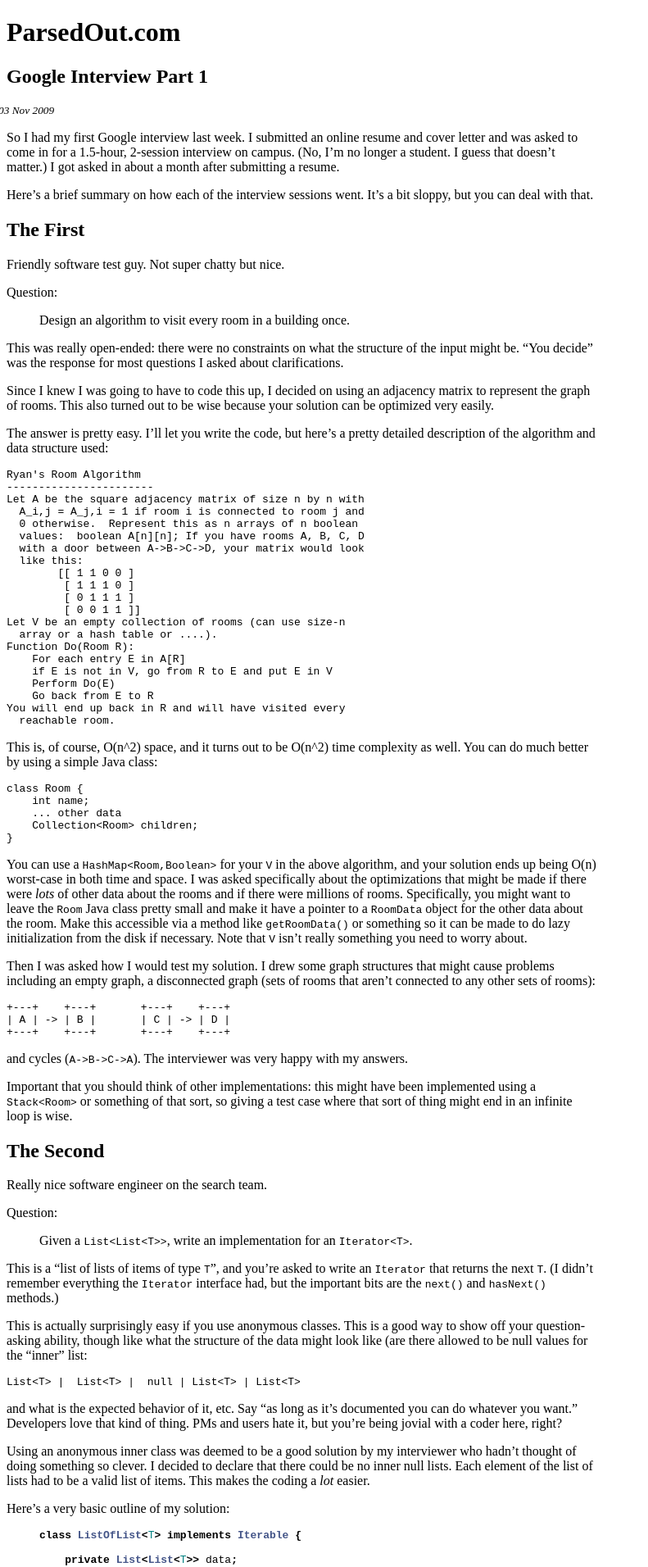
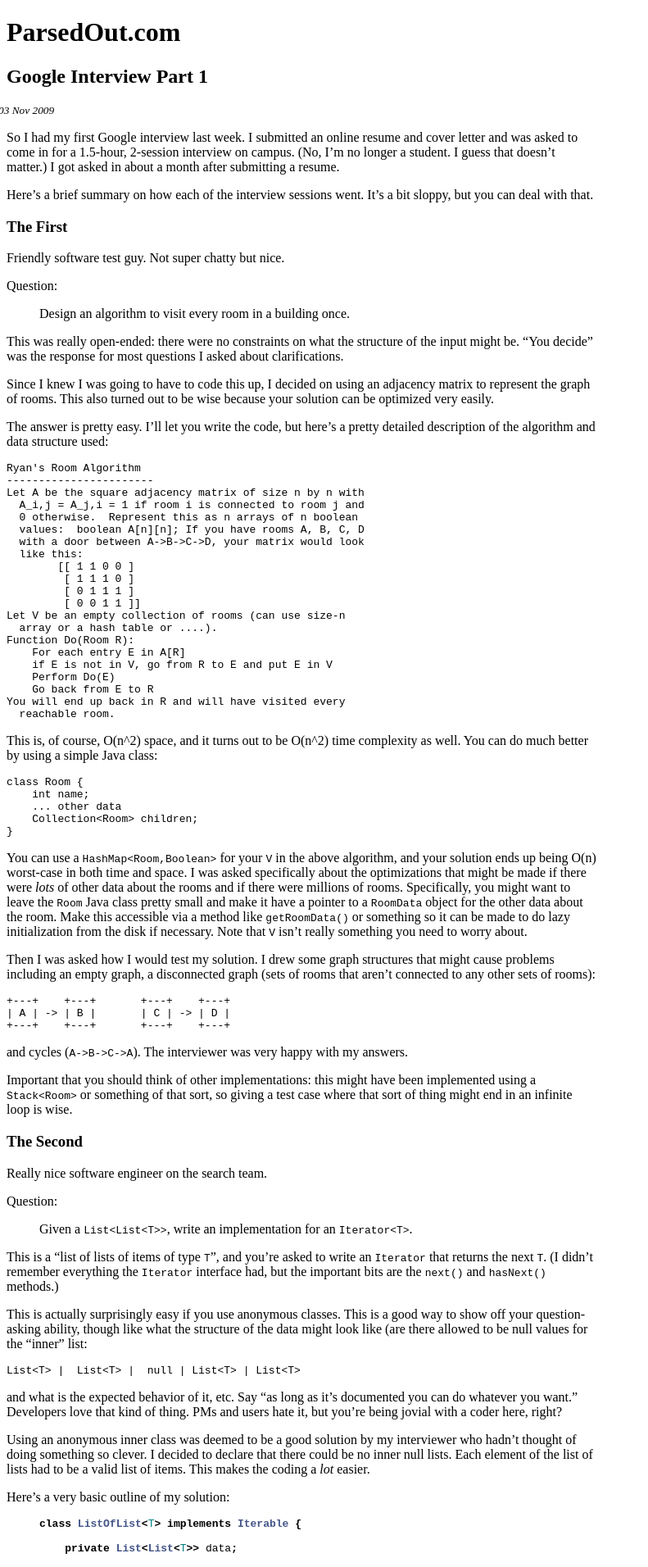
Before and after one commit to rtimmons/Parsed-Out, a Jekyll site: the page built from _posts/2009-11-03-google-interview-part-1.markdown, in a window 1280 px wide. Shown: the top 1912 px of the page at 82% size, without its empty margins (0-791 px from the left). Built offline with Jekyll 4.4.1, drawn with Linux system fonts in a browser that asks for light colours; Markdown is read by kramdown in place of the engine named in the settings.

Commit message:
made <h2>s into <h3>s

```diff
--- a/_posts/2009-11-03-google-interview-part-1.markdown
+++ b/_posts/2009-11-03-google-interview-part-1.markdown
@@ -10,7 +10,7 @@ So I had my first Google interview last week.  I submitted an online resume and
 Here's a brief summary on how each of the interview sessions went.  It's a bit sloppy, but you can deal with that.
 
 
-## The First
+### The First
 
 Friendly software test guy.  Not super chatty but nice.
 
@@ -66,7 +66,7 @@ and cycles (`A->B->C->A`).  The interviewer was very happy with my answers.
 
 Important that you should think of other implementations:  this might have been implemented using a `Stack<Room>` or something of that sort, so giving a test case where that sort of thing might end in an infinite loop is wise.
 
-## The Second
+### The Second
 
 Really nice software engineer on the search team.
 
```
